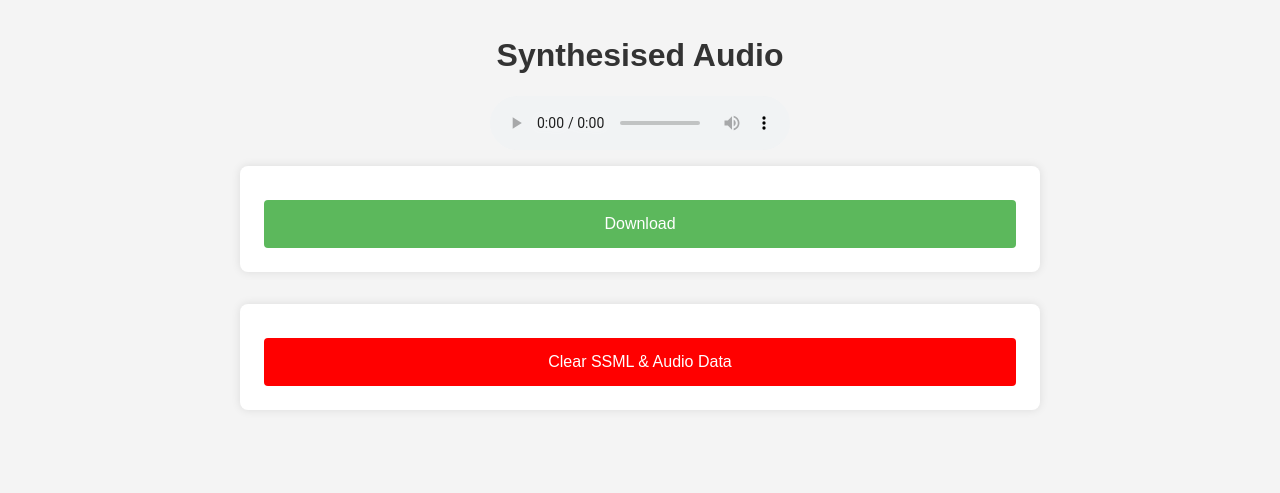
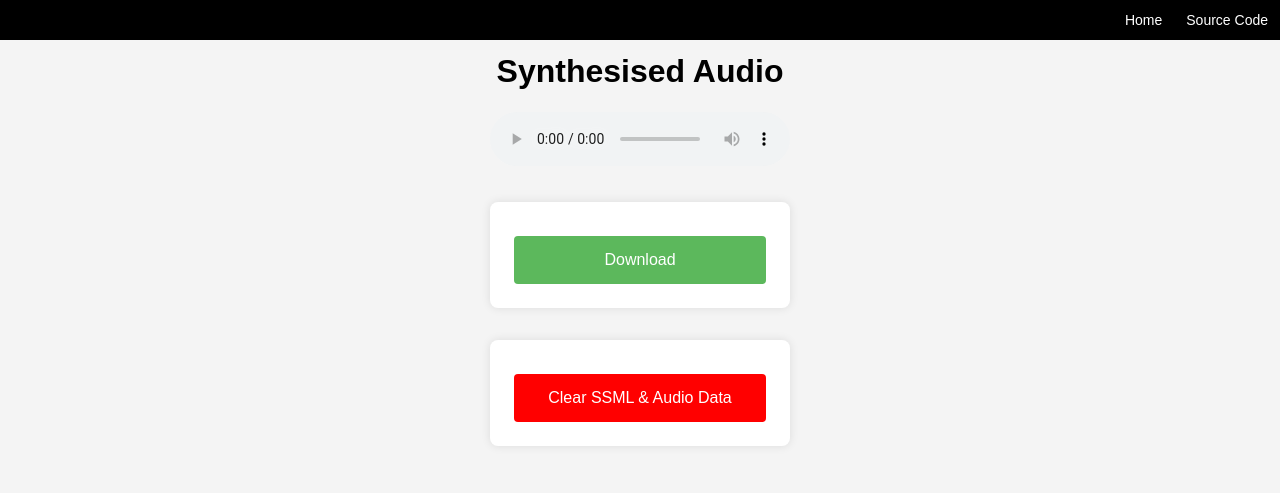
Before and after one commit to linsnotes/Flask-Web-App-Text-to-Speech, a Flask app: page /player in a window 1280 px wide. Shown: the top 493 px of the page. Run offline with Flask 3, Linux system fonts and the light colour scheme.

Commit message:
update player page

```diff
--- a/templates/disclaimer.html
+++ b/templates/disclaimer.html
@@ -69,7 +69,7 @@
 
     <div class="navbar">
         <a href="https://github.com/linsnotes/Flask-Web-App-Text-to-Speech" target="_blank">Source Code</a>
-        <a href="/" class="home-link">Homepage</a>
+        <a href="/" class="home-link">Home</a>
     </div>
 
     <div id="disclaimer" class="disclaimer">
--- a/templates/player.html
+++ b/templates/player.html
@@ -2,20 +2,22 @@
 <html>
 <head>
     <title>Audio Player</title>
+    <link rel="stylesheet" href="https://cdnjs.cloudflare.com/ajax/libs/font-awesome/6.0.0-beta3/css/all.min.css">
     <style>
         body {
             font-family: Arial, sans-serif;
             margin: 0;
-            padding: 1rem;
+            padding: 2rem;
             background: #f4f4f4;
             display: flex;
             flex-direction: column;
             align-items: center;
             justify-content: center;
+
         }
 
         h1 {
-            color: #333;
+            color: black;
             text-align: center;
         }
 
@@ -26,7 +28,7 @@
             box-shadow: 0 0 10px rgba(0, 0, 0, 0.1);
             margin: 1rem auto;
             width: 90%;
-            max-width: 800px;
+            max-width: 300px;
             box-sizing: border-box;
         }
 
@@ -51,6 +53,31 @@
         .cleanup-button {
             background-color: red !important;
         }
+        audio {
+            margin-bottom: 20px;
+        }
+        .navbar {
+            width: 100%;
+            background-color: black;
+            overflow: auto;
+            position: fixed;
+            top: 0;
+            z-index: 1000;
+        }
+
+        .navbar a {
+            float: right;
+            padding: 12px;
+            color: white;
+            text-decoration: none;
+            font-size: 14px;
+            text-align: center;
+        }
+
+        .navbar a:hover {
+            background-color: #ddd;
+            color: black;
+        }
 
         @media (max-width: 575.98px) {
             form {
@@ -61,7 +88,13 @@
     </style>
 </head>
 <body>
+    <div class="navbar">
+        <a href="https://github.com/linsnotes/Flask-Web-App-Text-to-Speech" target="_blank">Source Code</a>
+        <a href="/" class="home-link">Home</a>
+    </div>
+
     <h1>Synthesised Audio</h1>
+
     <audio controls>
         <source src="{{ url_for('audio', filename=audio_file) }}" type="audio/wav">
         Your browser does not support the audio element.
```
